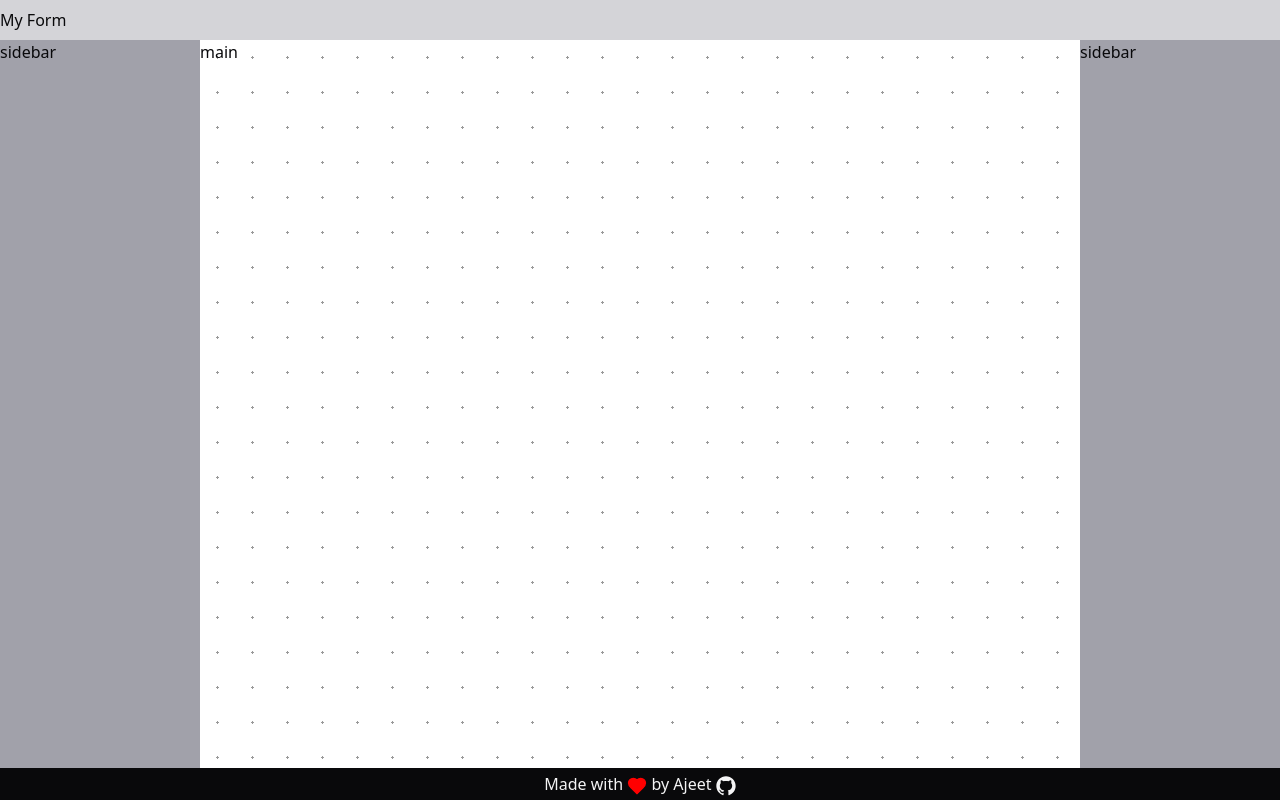
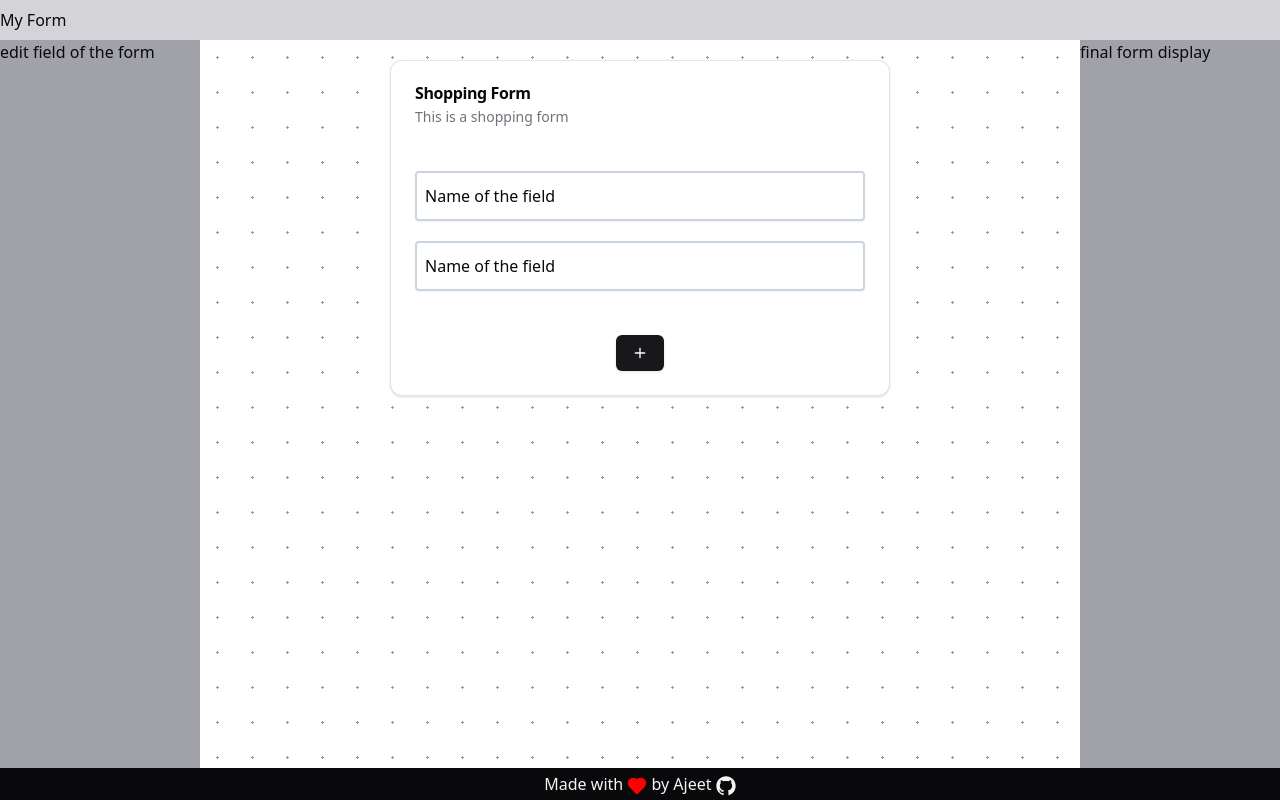
Before and after one commit to thetsajeet/form-factory, a Next.js app: page / in a window 1280 px wide. Built offline with nearby package versions, Linux system fonts and the light colour scheme.

Commit message:
setup form structure

```diff
--- a/src/app/page.tsx
+++ b/src/app/page.tsx
@@ -1,29 +1,13 @@
-import { GitHubLogoIcon } from "@radix-ui/react-icons";
-import { Heart } from "lucide-react";
+import FFFooter from "@/components/form-factory-ui/FFFooter";
+import FFormHeader from "@/components/form-factory-ui/FFHeader";
+import FFMain from "@/components/form-factory-ui/FFMain";
 
 export default function Home() {
   return (
     <div className="w-full h-full flex flex-col">
-      <div className="w-full py-2 flex bg-zinc-300 align-center">
-        {/* form header */}
-        My Form
-      </div>
-      <div className="flex-1 flex">
-        {/* form workspace */}
-        <div className="bg-zinc-400 w-[200px]">{/* sidebar */}sidebar</div>
-        <div className="main flex-1">{/* sidebar */}main</div>
-        <div className="bg-zinc-400 w-[200px]">{/* sidebar */}sidebar</div>
-      </div>
-      {/* form footer */}
-      <div className="flex justify-center w-full bg-zinc-950 text-zinc-100 py-1">
-        <div>
-          Made with <Heart className="w-5 h-5 inline" fill="red" color="red" />{" "}
-          by Ajeet{" "}
-          <a href="https://github.com/Ts-A" target="_blank" rel="noopener">
-            <GitHubLogoIcon className="w-5 h-5 inline" />
-          </a>
-        </div>
-      </div>
+      <FFormHeader />
+      <FFMain />
+      <FFFooter />
     </div>
   );
 }
--- /dev/null
+++ b/src/components/form-factory-ui/FFFooter.tsx
@@ -0,0 +1,16 @@
+import { GitHubLogoIcon } from "@radix-ui/react-icons";
+import { Heart } from "lucide-react";
+
+export default function FFFooter() {
+  return (
+    <div className="flex justify-center w-full bg-zinc-950 text-zinc-100 py-1">
+      <div>
+        Made with <Heart className="w-5 h-5 inline" fill="red" color="red" /> by
+        Ajeet{" "}
+        <a href="https://github.com/Ts-A" target="_blank" rel="noopener">
+          <GitHubLogoIcon className="w-5 h-5 inline" />
+        </a>
+      </div>
+    </div>
+  );
+}
--- /dev/null
+++ b/src/components/form-factory-ui/FFHeader.tsx
@@ -0,0 +1,8 @@
+export default function FFHeader() {
+  return (
+    <div className="w-full py-2 flex bg-zinc-300 align-center">
+      {/* form header */}
+      My Form
+    </div>
+  );
+}
--- /dev/null
+++ b/src/components/form-factory-ui/FFMain.tsx
@@ -0,0 +1,64 @@
+"use client";
+
+import { Plus } from "lucide-react";
+import {
+  Card,
+  CardContent,
+  CardDescription,
+  CardFooter,
+  CardHeader,
+  CardTitle,
+} from "../ui/card";
+import { useState } from "react";
+import { Button } from "../ui/button";
+
+const CustomFormStructure = ({ elements }: { elements: React.ReactNode[] }) => {
+  return elements.map((e, index) => (
+    <div
+      key={index}
+      className="border-2 rounded-sm shadow-sm border-slate-300 h-[50px] my-5 px-2 flex flex-col justify-center"
+    >
+      Name of the field
+    </div>
+  ));
+};
+
+export default function FFMain() {
+  // eslint-disable-next-line prefer-const
+  const [formElements, setFormElements] = useState<string[]>(["y", "z"]);
+
+  function addFormElement() {
+    setFormElements((prev) => {
+      return [...prev, "x"];
+    });
+  }
+
+  return (
+    <div className="flex flex-1">
+      <div className="bg-zinc-400 w-[200px]">edit field of the form</div>
+      <div className="main flex-1">
+        <div className="pt-5 mx-auto w-[500px]">
+          <Card>
+            <CardHeader>
+              <CardTitle>Shopping Form</CardTitle>
+              <CardDescription>This is a shopping form</CardDescription>
+            </CardHeader>
+            <CardContent>
+              <div>
+                <CustomFormStructure elements={formElements} />
+              </div>
+            </CardContent>
+            <CardFooter>
+              <div className="w-full flex justify-center">
+                <Button onClick={addFormElement}>
+                  <Plus />
+                </Button>
+              </div>
+            </CardFooter>
+          </Card>
+        </div>
+      </div>
+      <div className="bg-zinc-400 w-[200px]">final form display</div>
+    </div>
+  );
+}
--- /dev/null
+++ b/src/components/ui/card.tsx
@@ -0,0 +1,76 @@
+import * as React from "react"
+
+import { cn } from "@/lib/utils"
+
+const Card = React.forwardRef<
+  HTMLDivElement,
+  React.HTMLAttributes<HTMLDivElement>
+>(({ className, ...props }, ref) => (
+  <div
+    ref={ref}
+    className={cn(
+      "rounded-xl border bg-card text-card-foreground shadow",
+      className
+    )}
+    {...props}
+  />
+))
+Card.displayName = "Card"
+
+const CardHeader = React.forwardRef<
+  HTMLDivElement,
+  React.HTMLAttributes<HTMLDivElement>
+>(({ className, ...props }, ref) => (
+  <div
+    ref={ref}
+    className={cn("flex flex-col space-y-1.5 p-6", className)}
+    {...props}
+  />
+))
+CardHeader.displayName = "CardHeader"
+
+const CardTitle = React.forwardRef<
+  HTMLDivElement,
+  React.HTMLAttributes<HTMLDivElement>
+>(({ className, ...props }, ref) => (
+  <div
+    ref={ref}
+    className={cn("font-semibold leading-none tracking-tight", className)}
+    {...props}
+  />
+))
+CardTitle.displayName = "CardTitle"
+
+const CardDescription = React.forwardRef<
+  HTMLDivElement,
+  React.HTMLAttributes<HTMLDivElement>
+>(({ className, ...props }, ref) => (
+  <div
+    ref={ref}
+    className={cn("text-sm text-muted-foreground", className)}
+    {...props}
+  />
+))
+CardDescription.displayName = "CardDescription"
+
+const CardContent = React.forwardRef<
+  HTMLDivElement,
+  React.HTMLAttributes<HTMLDivElement>
+>(({ className, ...props }, ref) => (
+  <div ref={ref} className={cn("p-6 pt-0", className)} {...props} />
+))
+CardContent.displayName = "CardContent"
+
+const CardFooter = React.forwardRef<
+  HTMLDivElement,
+  React.HTMLAttributes<HTMLDivElement>
+>(({ className, ...props }, ref) => (
+  <div
+    ref={ref}
+    className={cn("flex items-center p-6 pt-0", className)}
+    {...props}
+  />
+))
+CardFooter.displayName = "CardFooter"
+
+export { Card, CardHeader, CardFooter, CardTitle, CardDescription, CardContent }
--- /dev/null
+++ b/src/components/ui/input.tsx
@@ -0,0 +1,25 @@
+import * as React from "react"
+
+import { cn } from "@/lib/utils"
+
+export interface InputProps
+  extends React.InputHTMLAttributes<HTMLInputElement> {}
+
+const Input = React.forwardRef<HTMLInputElement, InputProps>(
+  ({ className, type, ...props }, ref) => {
+    return (
+      <input
+        type={type}
+        className={cn(
+          "flex h-9 w-full rounded-md border border-input bg-transparent px-3 py-1 text-sm shadow-sm transition-colors file:border-0 file:bg-transparent file:text-sm file:font-medium file:text-foreground placeholder:text-muted-foreground focus-visible:outline-none focus-visible:ring-1 focus-visible:ring-ring disabled:cursor-not-allowed disabled:opacity-50",
+          className
+        )}
+        ref={ref}
+        {...props}
+      />
+    )
+  }
+)
+Input.displayName = "Input"
+
+export { Input }
```
